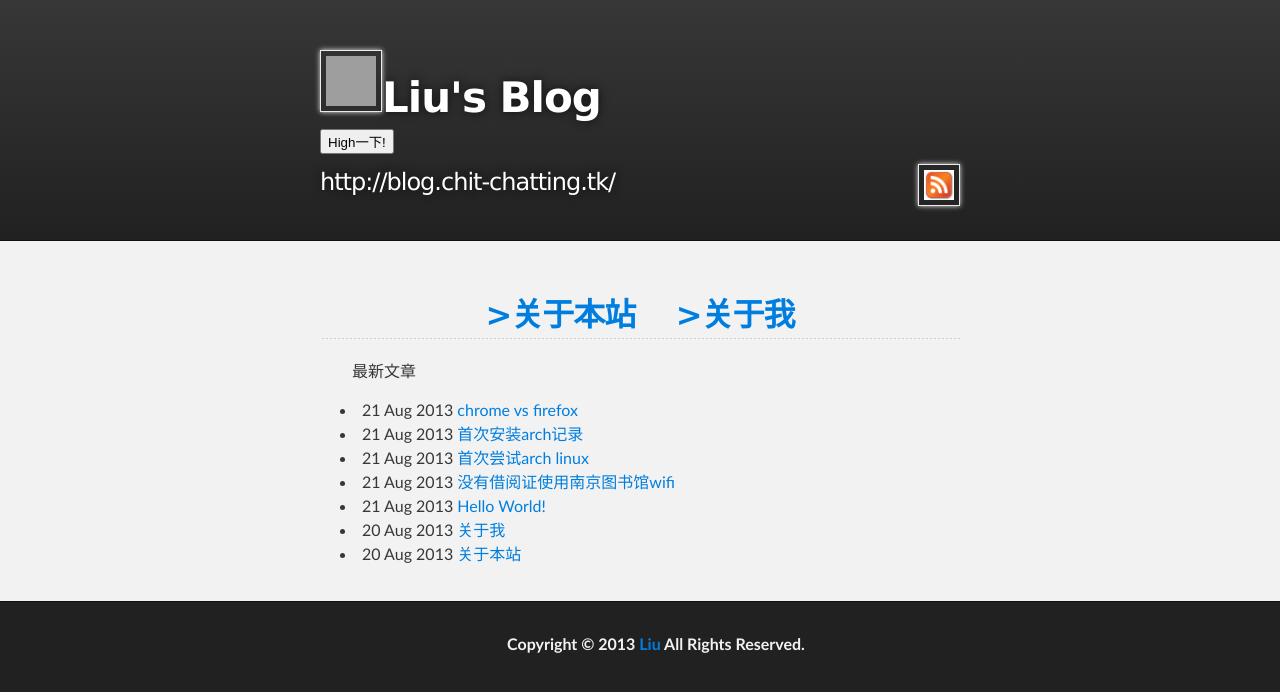
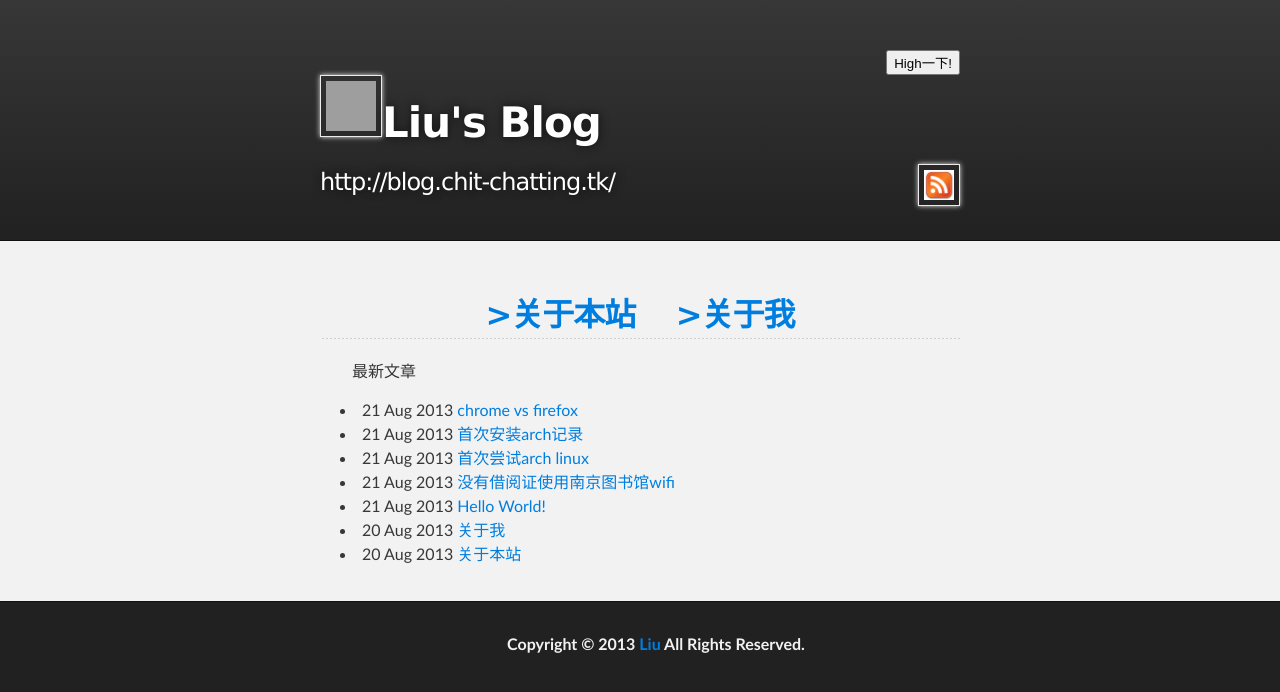
Before and after one commit to laurence6/blog, a Jekyll site: the page built from index.html, in a window 1280 px wide. Shown: the top 692 px of the page. Built offline with Jekyll 4.4.1, drawn with Linux system fonts in a browser that asks for light colours; grey boxes are pictures that could not be loaded.

Commit message:
Update default.html

```diff
--- a/_layouts/default.html
+++ b/_layouts/default.html
@@ -18,7 +18,8 @@
 	<div id="header_wrap" class="outer">
 		<header class="inner">
 
-			<h1 id="project_title"><img src="http://ww4.sinaimg.cn/mw690/bf2cf099jw1e7u54z4seij20l90l8mys.jpg" width="50" height="50" />Liu's Blog</h1><button align="right" type="button" onclick="high()">High一下!</button>
+			<div style="text-align:right"><button type="button" onclick="high()">High一下!</button></div>
+			<h1 id="project_title"><img src="http://ww4.sinaimg.cn/mw690/bf2cf099jw1e7u54z4seij20l90l8mys.jpg" width="50" height="50" />Liu's Blog</h1>
 			<h3 id="project_tagline">http://blog.chit-chatting.tk/<a href="/atom.xml" target="_blank"><img align="right" src="/images/rss.png" width="30" height="30" /></a></h3>
 
 		</header>
```
